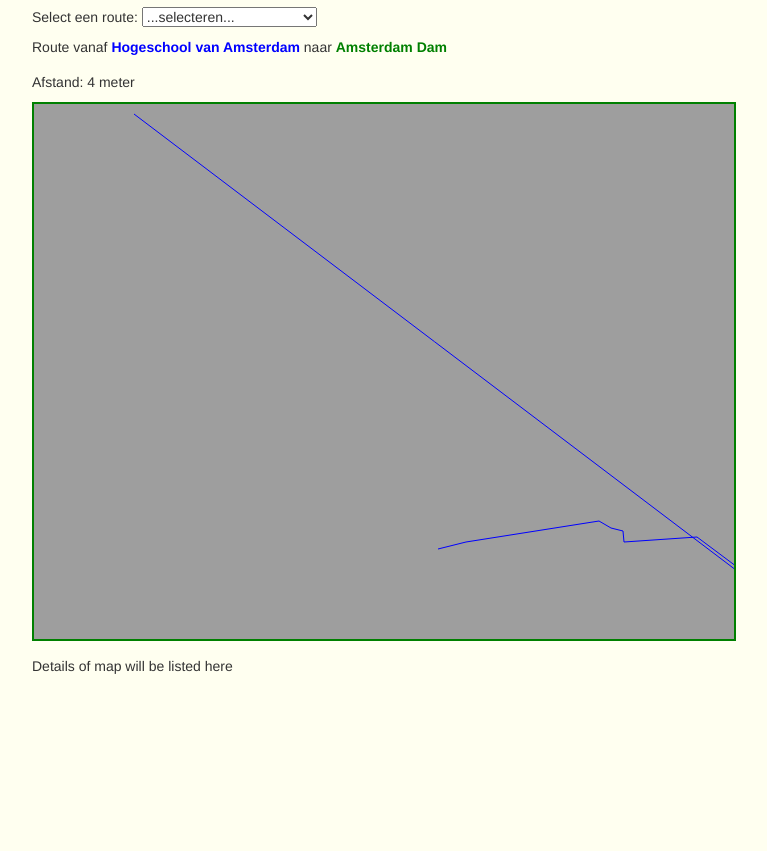
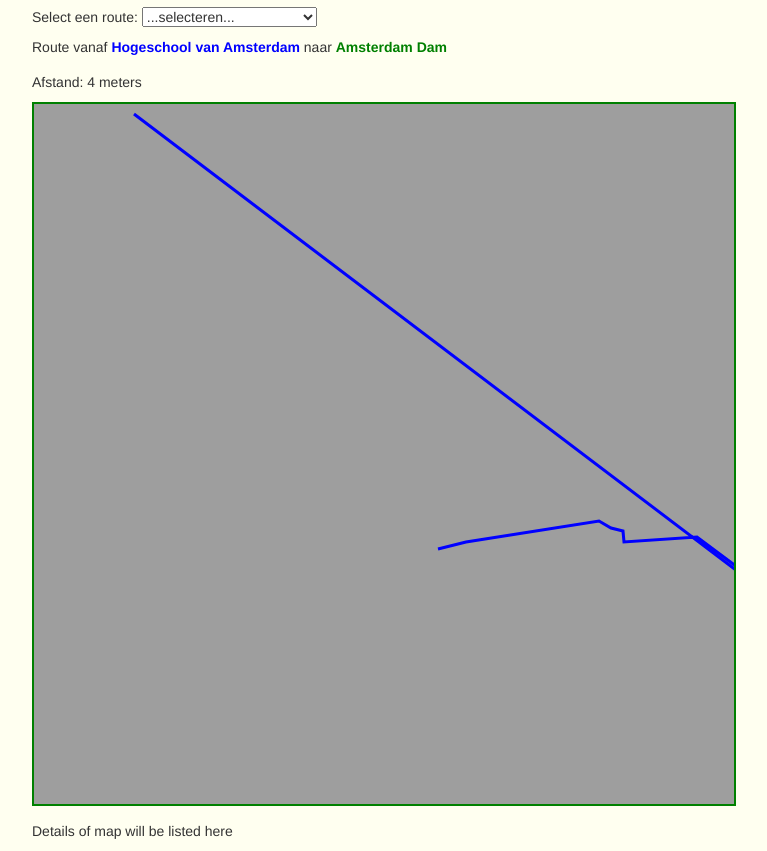
Before and after one commit to Silvostok/RoutePlanner, a website: page public_html/index.html in a window 1280 px wide. Shown: the part 56-907 px from the top of the page, without its empty margins (38-805 px from the left). Before the commit the page ends 800 px from the top, so only its background shows below. Drawn offline with Linux system fonts and the light colour scheme.

Commit message:
typo and modified line

```diff
--- a/public_html/index.html
+++ b/public_html/index.html
@@ -41,11 +41,11 @@ and open the template in the editor.
             <div id="routeoutput"></div>
 
             <p>Route vanaf <label id="startRoute"></label> naar <label id="endRoute"></label></p>
-            <p>Afstand: <span id="distand"> XXXX </span> meter</p>
+            <p>Afstand: <span id="distance">  </span> meters</p>
 
 
             <img id="kaart" alt="image" src="" style="width:700px; display: none;"/>
-            <canvas id="myCanvas" width="700" height="535"></canvas>
+            <canvas id="myCanvas" width="700" height="700"></canvas>
 
             <p id="demo"></p>
             <p id="dam">Details of map will be listed here</p>
@@ -58,7 +58,7 @@ and open the template in the editor.
 
                 document.getElementById("startRoute").innerHTML = routeObject.start;
                 document.getElementById("endRoute").innerHTML = routeObject.end;
-                document.getElementById("distand").innerHTML = routeObject.scale;
+                document.getElementById("distance").innerHTML = routeObject.scale;
                 document.getElementById("kaart").src = routeObject.mapImageURL;
 
                 var canvas = document.getElementById("myCanvas");
@@ -79,6 +79,7 @@ and open the template in the editor.
                         longPixel = routeObject.route[i][0];
                         latPixel = routeObject.route[i][1];
                         ctx.strokeStyle="blue";
+                        ctx.lineWidth=3;
                         ctx.lineTo(longPixel, latPixel);
 
                     };
```
